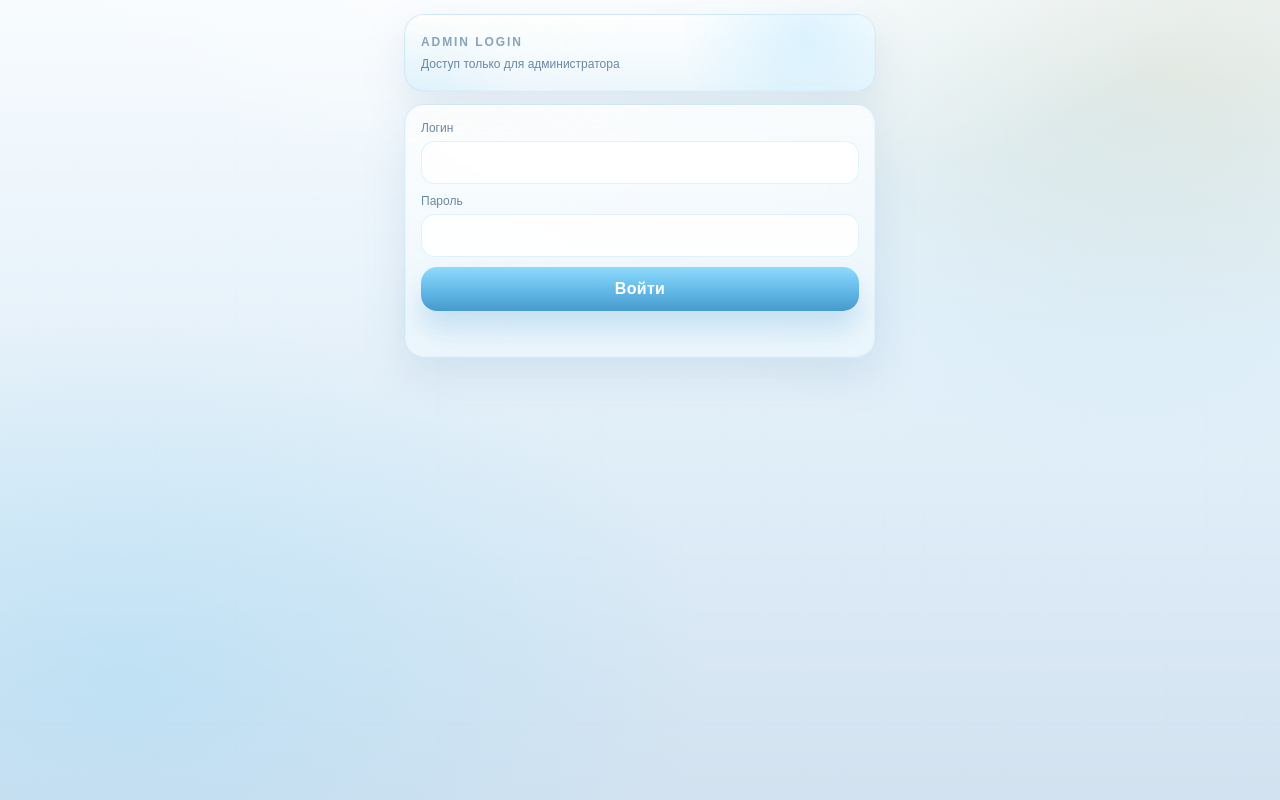
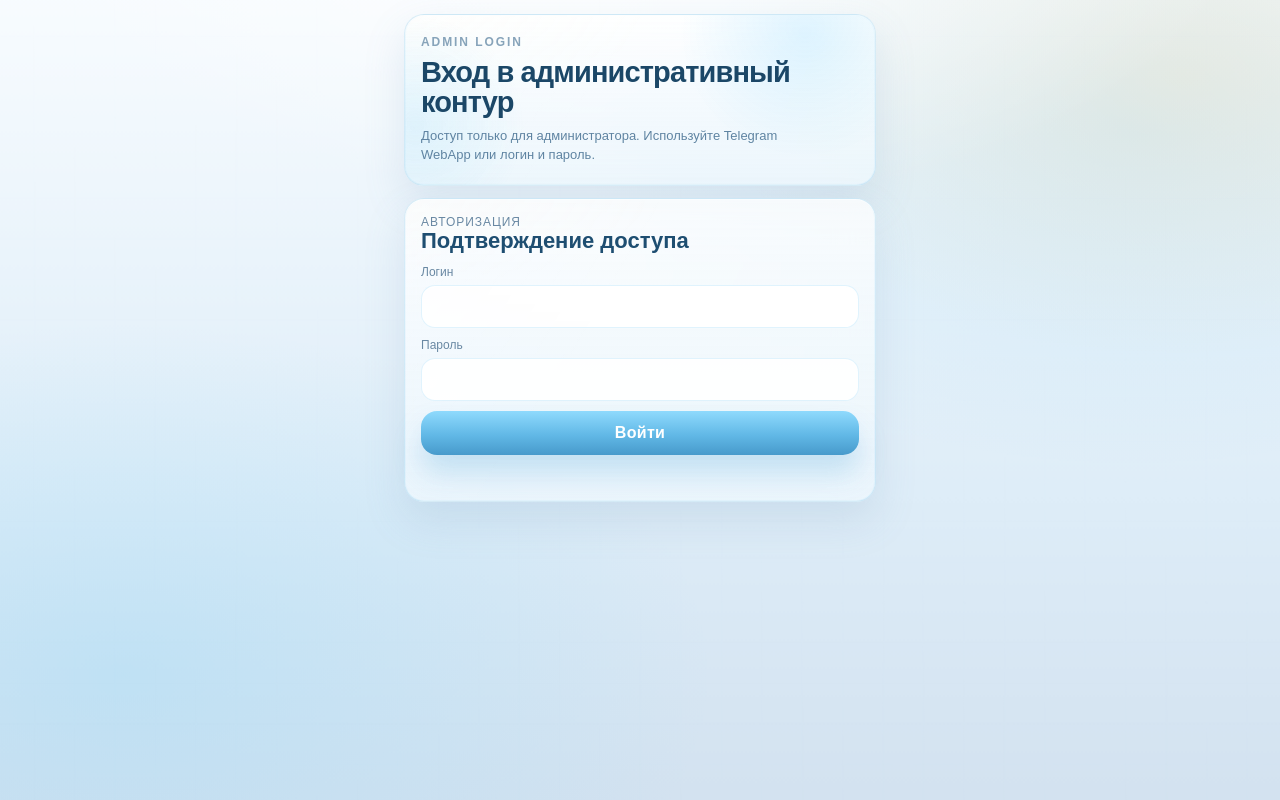
Before and after one commit to danil070804/TradingBot-WebApp, a FastAPI app: page /admin in a window 1280 px wide. Run offline with FastAPI, Linux system fonts and the light colour scheme; parts of the project's set-up code (start-up, migrations or seed data) failed here and were passed over; some libraries are stand-ins or nearby versions.

Commit message:
feat: обновить интерфейсы админ-панели с новыми текстовыми метками и улучшенной структурой

```diff
--- a/legend_web/templates/admin_login.html
+++ b/legend_web/templates/admin_login.html
@@ -11,10 +11,21 @@
 <div class="app-shell">
     <main class="content">
         <section class="card hero">
-            <h1>Admin Login</h1>
-            <div class="hint">Доступ только для администратора</div>
+            <div class="markets-hero-top">
+                <div class="markets-hero-copy">
+                    <h1>Admin Login</h1>
+                    <strong class="markets-hero-headline">Вход в административный контур</strong>
+                    <p class="markets-hero-lead">Доступ только для администратора. Используйте Telegram WebApp или логин и пароль.</p>
+                </div>
+            </div>
         </section>
         <section class="card">
+            <div class="deposit-panel-head">
+                <div>
+                    <div class="section-title">Авторизация</div>
+                    <strong class="deposit-panel-title">Подтверждение доступа</strong>
+                </div>
+            </div>
             <form id="admin-login-form" class="form-grid">
                 <label>Логин
                     <input name="username" required>
```
Also changed, not shown: legend_web/templates/admin_dashboard.html (+19 -8 lines), legend_web/templates/admin_user.html (+8 -4 lines).
